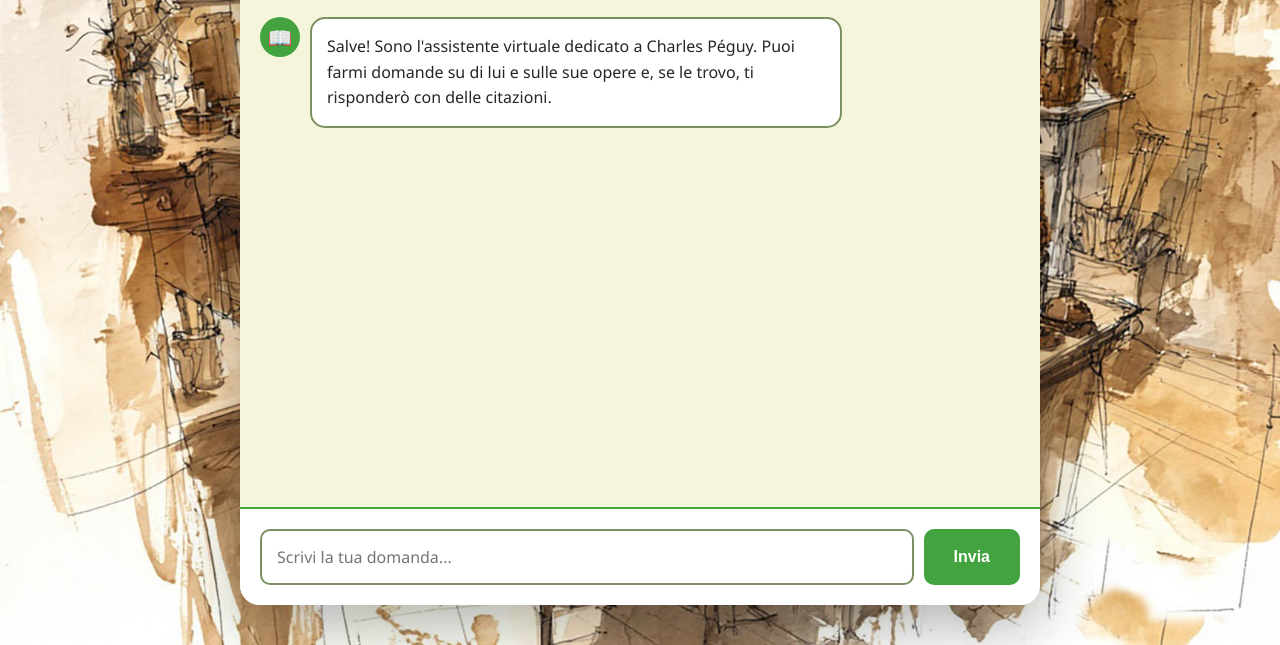
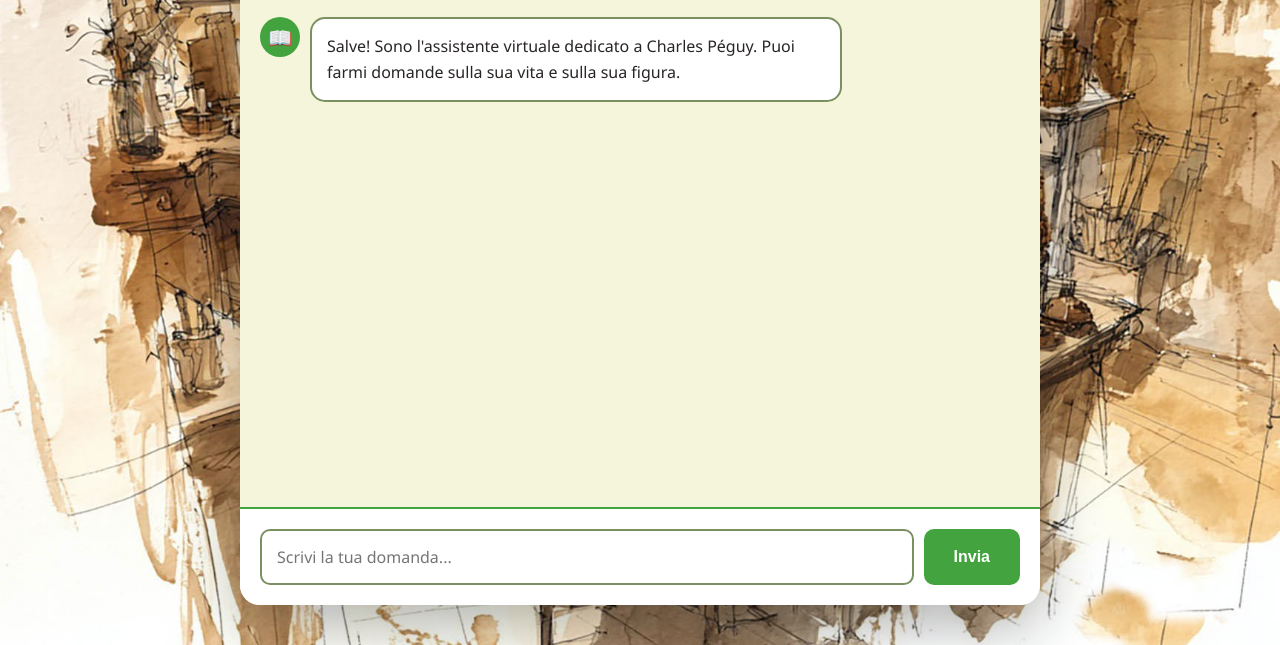
Before and after one commit to centropeguy-dot/peguy-backend, a website: page index.html in a window 1280 px wide. Shown: the part 155-800 px from the top of the page. Drawn offline with nearby package versions, Linux system fonts and the light colour scheme.

Commit message:
Update index.html

```diff
--- a/index.html
+++ b/index.html
@@ -235,7 +235,7 @@
         <div class="message assistant">
           <div class="message-avatar">📖</div>
           <div class="message-content">
- Salve! Sono l'assistente virtuale dedicato a Charles Péguy. Puoi farmi domande su di lui e sulle sue opere e, se le trovo, ti risponderò con delle citazioni.
+ Salve! Sono l'assistente virtuale dedicato a Charles Péguy. Puoi farmi domande sulla sua vita e sulla sua figura.
 </div>
         </div>
         <div class="typing" id="typing">
```
